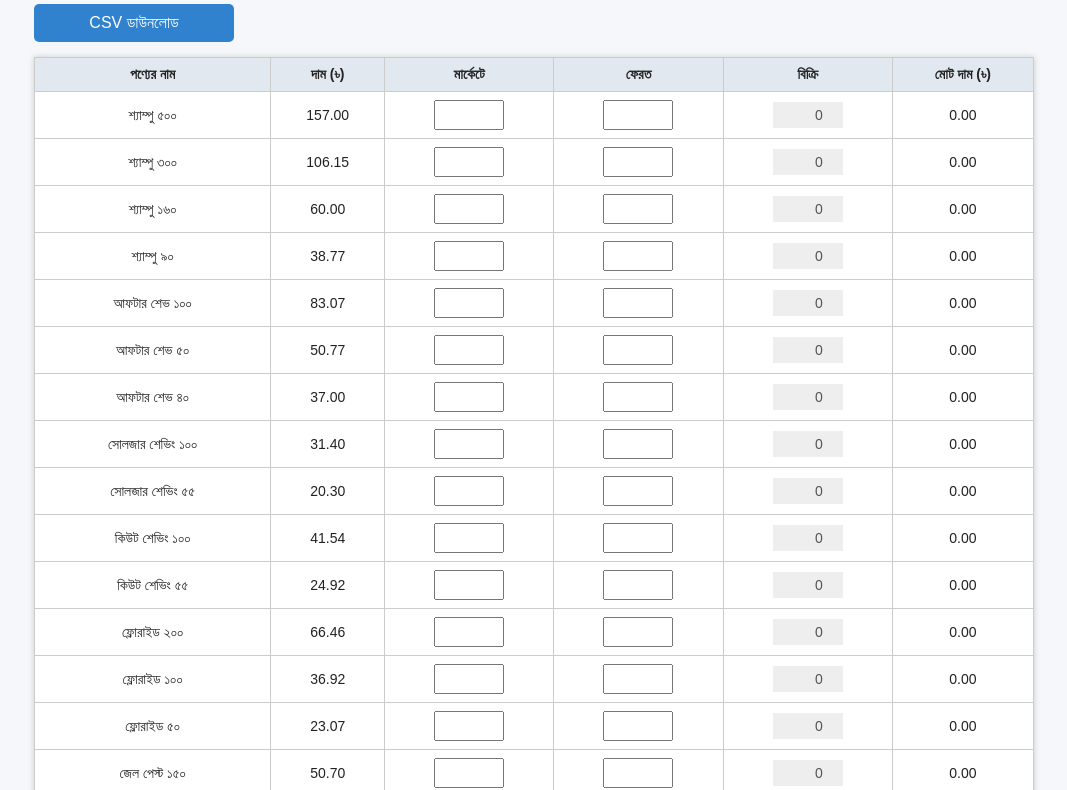
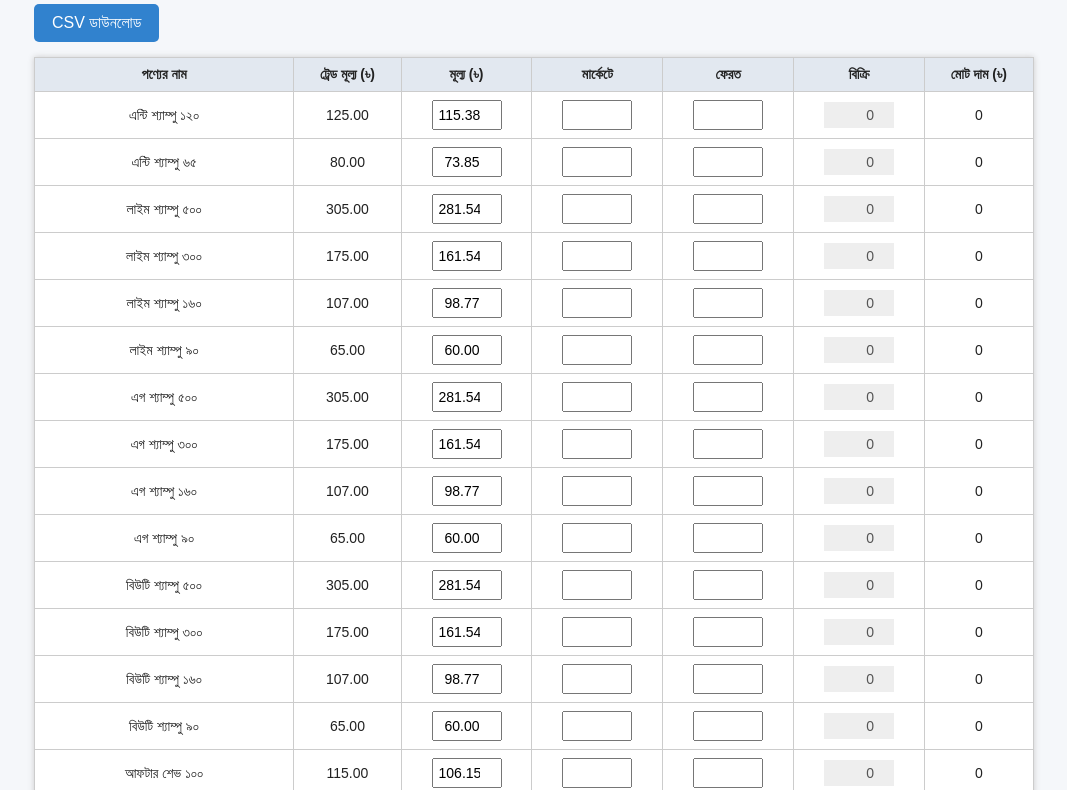
Before and after one commit to NafiulMiraj/AkibTradersSalesApp, a plain HTML site: page index.html in a window 1280 px wide. Shown: the part 81-871 px from the top of the page, without its empty margins (106-1173 px from the left). Drawn offline with Linux system fonts and the light colour scheme.

Commit message:
updated price

```diff
--- a/css/style.css
+++ b/css/style.css
@@ -1,55 +1,29 @@
 body {
-  font-family: 'SolaimanLipi', sans-serif, Arial;
+  font-family: 'SolaimanLipi', sans-serif, Arial, sans-serif;
   padding: 15px;
   background: #f5f7fa;
   color: #222;
   max-width: 1000px;
   margin: auto;
 }
+
 header {
   display: flex;
   align-items: center;
   gap: 15px;
   margin-bottom: 20px;
 }
+
 .logo {
   height: 50px;
-  width: 50px;
-  object-fit: contain;
+  width: auto;
 }
+
 h1 {
-  flex-grow: 1;
-  text-align: center;
   margin: 0;
-  font-weight: 700;
+  font-size: 24px;
 }
-table {
-  width: 100%;
-  border-collapse: collapse;
-  background: #fff;
-  box-shadow: 0 0 6px #ccc;
-}
-th, td {
-  border: 1px solid #ccc;
-  padding: 8px 6px;
-  text-align: center;
-  font-size: 14px;
-}
-th {
-  background: #e2e8f0;
-}
-input[type=number] {
-  width: 70px;
-  padding: 5px;
-  font-size: 14px;
-  text-align: right;
-  box-sizing: border-box;
-}
-input[readonly] {
-  background: #eee;
-  color: #555;
-  border: none;
-}
+
 button#downloadBtn {
   margin: 15px 0;
   padding: 10px 18px;
@@ -60,15 +34,45 @@ button#downloadBtn {
   cursor: pointer;
   border-radius: 5px;
   display: block;
+}
+
+table {
   width: 100%;
-  max-width: 200px;
+  border-collapse: collapse;
+  background: #fff;
+  box-shadow: 0 0 6px #ccc;
 }
+
+th, td {
+  border: 1px solid #ccc;
+  padding: 8px 6px;
+  text-align: center;
+  font-size: 14px;
+}
+
+th {
+  background: #e2e8f0;
+}
+
+input[type=number] {
+  width: 70px;
+  padding: 5px;
+  font-size: 14px;
+  text-align: right;
+  box-sizing: border-box;
+}
+
+input[readonly] {
+  background: #eee;
+  color: #555;
+  border: none;
+}
+
 footer {
+  text-align: center;
   margin-top: 30px;
-  text-align: center;
+  font-size: 14px;
   color: #555;
-  font-size: 14px;
-  font-weight: 600;
 }
 
 /* Responsive for small screens */
@@ -110,4 +114,7 @@ footer {
     padding: 6px 8px;
     box-sizing: border-box;
   }
+  .logo {
+    height: 40px;
+  }
 }
--- a/index.html
+++ b/index.html
@@ -19,7 +19,8 @@
     <thead>
       <tr>
         <th>পণ্যের নাম</th>
-        <th>দাম (৳)</th>
+        <th>ট্রেড মূল্য (৳)</th>
+        <th>মূল্য (৳)</th>
         <th>মার্কেটে</th>
         <th>ফেরত</th>
         <th>বিক্রি</th>
@@ -29,7 +30,7 @@
     <tbody></tbody>
     <tfoot>
       <tr>
-        <th colspan="4" style="text-align:right;">মোট বিক্রি</th>
+        <th colspan="5" style="text-align:right;">মোট বিক্রি</th>
         <th id="totalSold">0</th>
         <th id="totalPrice">0.00</th>
       </tr>
--- a/js/products.js
+++ b/js/products.js
@@ -1,97 +1,117 @@
 const products = [
-  ["শ্যাম্পু ৫০০", 157.00],
-  ["শ্যাম্পু ৩০০", 106.15],
-  ["শ্যাম্পু ১৬০", 60.00],
-  ["শ্যাম্পু ৯০", 38.77],
-  ["আফটার শেভ ১০০", 83.07],
-  ["আফটার শেভ ৫০", 50.77],
-  ["আফটার শেভ ৪০", 37.00],
-  ["সোলজার শেভিং ১০০", 31.40],
-  ["সোলজার শেভিং ৫৫", 20.30],
-  ["কিউট শেভিং ১০০", 41.54],
-  ["কিউট শেভিং ৫৫", 24.92],
-  ["ফ্লোরাইড ২০০", 66.46],
-  ["ফ্লোরাইড ১০০", 36.92],
-  ["ফ্লোরাইড ৫০", 23.07],
-  ["জেল পেস্ট ১৫০", 50.70],
-  ["স্মোকারস ১০০", 60.00],
-  ["স্মোকারস ৫০", 36.92],
-  ["পুদিনা ২০০", 55.40],
-  ["পুদিনা ১০০", 26.77],
-  ["পুদিনা ৫০", 20.31],
-  ["ফাস্টলেডি বড় ৬০", 161.54],
-  ["ফাস্টলেডি ছোট ১৫", 60.00],
-  ["ফাস্টলেডি নিউ ৬০", 193.85],
-  ["রোমান্স বড় ৬০", 184.62],
-  ["রোমান্স ছোট ১৫", 73.85],
-  ["রোমান্স নিউ ৬০", 92.30],
-  ["রোমান্স টুইস্ট ৫০", 193.85],
-  ["ফ্যান্টাসি বড় ৬০", 147.70],
-  ["ফ্যান্টাসি ছোট ১৫", 50.77],
-  ["ক্লাসিক বড় ৬০", 147.70],
-  ["ক্লাসিক ছোট ১৫", 50.77],
-  ["জেসমিন পারফিউম", 115.40],
-  ["ব্রটাল পারফিউম", 120.00],
-  ["ওয়ান হেভেন", 115.40],
-  ["হারবাল তেল ৩৩০", 161.53],
-  ["হারবাল তেল ১৬০", 96.92],
-  ["হারবাল তেল ৯০", 43.40],
-  ["আমলা তেল ২২৫", 113.54],
-  ["আমলা তেল ১১০", 60.00],
-  ["আমলা তেল ৫৫", 34.16],
-  ["রিফাইন্ড তেল ৩৩০", 147.70],
-  ["রিফাইন্ড তেল ১৬০", 83.07],
-  ["রিফাইন্ড তেল ৯০", 46.16],
-  ["রিফাইন্ড তেল ৪৫", 24.92],
-  ["কিউট তেল বড় ৩৩০", 147.70],
-  ["কিউট তেল মাঝারি ১৬০", 83.07],
-  ["কিউট তেল ছোট ৯০", 46.16],
-  ["কিউট তেল টুনি ৪৫", 24.92],
-  ["আতর চন্দন ১০", 65.00],
-  ["বেমিসাল ১০", 106.15],
-  ["মাসকালান্দার ১০", 106.15],
-  ["জান্নাতুল ফেরদৌস", 41.00],
-  ["জান্নাতুল নাঈম", 41.00],
-  ["চন্দন ৫", 41.00],
-  ["বসরাই গোলাপ", 41.00],
-  ["আতর গোলাপ", 41.00],
-  ["নেইল পলিশ রেগুলার", 43.38],
-  ["রিমুভার বড় ৬৫", 30.00],
-  ["রিমুভার ছোট ৩০", 15.43],
-  ["ইন্টারনেশনাল ক্রীম ১৩০", 55.40],
-  ["ইন্টারনেশনাল ক্রীম ৮৫", 40.60],
-  ["কিউট ভ্যানিশিং ক্রীম", 32.30],
-  ["কিউট স্নো ৫৫", 32.30],
-  ["কিউট স্নো ৭৫", 32.30],
-  ["লাবণী স্নো ৫৫", 32.30],
-  ["জেসমিন সাবান ১২৫", 36.92],
-  ["জেসমিন সাবান ৭৫", 23.08],
-  ["জেসমিন সাবান ৩০", 7.85],
-  ["লেমন সাবান ১২৫", 36.92],
-  ["লেমন সাবান ৭৫", 23.08],
-  ["লেমন সাবান ৩০", 7.85],
-  ["নিম সাবান ১২৫", 36.92],
-  ["নিম সাবান ৭৫", 23.08],
-  ["রোজ সাবান ১২৫", 36.92],
-  ["রোজ সাবান ৭৫", 23.08],
-  ["রোজ সাবান ৩০", 7.85],
-  ["ফ্রেঞ্চ পাউডার ৪০০", 92.30],
-  ["ফ্রেঞ্চ পাউডার ২২৫", 58.16],
-  ["ফ্রেঞ্চ পাউডার ১২৫", 41.54],
-  ["ফ্লাওয়ার ট্যালক ২০০", 58.16],
-  ["ফ্লাওয়ার ট্যালক ১০০", 35.08],
-  ["২৭ পাউডার ১৮০", 55.38],
-  ["২৭ পাউডার ১০০", 38.70],
-  ["প্রীকলি পাউডার ১০০", 39.70],
-  ["রোমান্স পাউডার ৪০০", 92.40],
-  ["রোমান্স পাউডার ২০০", 58.15],
-  ["রোমান্স পাউডার ১০০", 41.54],
-  ["লা্বনী লাক্সারি পাউডার", 31.40],
-  ["লাবণি রোজ পাউডার", 31.40],
-  ["লাভ গুডনাইট পাউডার", 39.70],
-  ["সান এন্ড শেড পাউডার", 41.54],
-  ["আইস কুল পাউডার", 43.38],
-  ["বেবি পাউডার ২০০", 60.00],
-  ["বেবি পাউডার ১১০", 39.70],
-  ["ইন্টার পাউডার ১০০", 0]
+  ["এন্টি শ্যাম্পু ১২০", 125],
+  ["এন্টি শ্যাম্পু ৬৫", 80],
+  ["লাইম শ্যাম্পু ৫০০", 305],
+  ["লাইম শ্যাম্পু ৩০০", 175],
+  ["লাইম শ্যাম্পু ১৬০", 107],
+  ["লাইম শ্যাম্পু ৯০", 65],
+  ["এগ শ্যাম্পু ৫০০", 305],
+  ["এগ শ্যাম্পু ৩০০", 175],
+  ["এগ শ্যাম্পু ১৬০", 107],
+  ["এগ শ্যাম্পু ৯০", 65],
+  ["বিউটি শ্যাম্পু ৫০০", 305],
+  ["বিউটি শ্যাম্পু ৩০০", 175],
+  ["বিউটি শ্যাম্পু ১৬০", 107],
+  ["বিউটি শ্যাম্পু ৯০", 65],
+  ["আফটার শেভ ১০০", 115],
+  ["আফটার শেভ ৫০", 68],
+  ["আফটার শেভ ৪০", 54],
+  ["সোলজার শেভিং ১০০", 52],
+  ["সোলজার শেভিং ৫৫", 31],
+  ["কিউট শেভিং ১০০", 52],
+  ["কিউট শেভিং ৫৫", 31],
+  ["ফ্লোরাইড ২০০", 82],
+  ["ফ্লোরাইড ১০০", 50],
+  ["ফ্লোরাইড ৫০", 32],
+  ["জেল পেস্ট ১৫০", 80],
+  ["স্মোকারস ১০০", 165],
+  ["পুদিনা ২০০", 80],
+  ["পুদিনা ১০০", 49],
+  ["পুদিনা ৫০", 32],
+  ["ফাস্টলেডি বড় ৬০", 425],
+  ["ফাস্টলেডি ছোট ১৫", 155],
+  ["ফাস্টলেডি প্রিমিয়ার ৬০", 520],
+  ["রোমান্স বড় ৬০", 425],
+  ["রোমান্স ছোট ১৫", 155],
+  ["রোমান্স নিউ ৪৫", 350],
+  ["রোমান্স স্প্রে ১৫", 202],
+  ["রোমান্স টুইস্ট ৫০", 520],
+  ["ফ্যান্টাসি বড় ৬০", 415],
+  ["ফ্যান্টাসি স্প্রে ৩৫", 330],
+  ["ফ্যান্টাসি ছোট ১৫", 143],
+  ["ক্লাসিক বড় ৬০", 415],
+  ["ক্লাসিক ছোট ১৫", 143],
+  ["জেসমিন পারফিউম", 350],
+  ["ব্রটাল পারফিউম", 350],
+  ["ওয়ান হেভেন", 350],
+  ["বিগ বস বড় ৬০", 425],
+  ["বিগ বস ছোট ৩৫", 355],
+  ["ইভিনিং পার্টি বড় ৬০", 425],
+  ["ইভিনিং পার্টি ছোট ৩৫", 355],
+  ["লাভ এন্ড লাভ ৩৫", 355],
+  ["হারবাল তেল ৩৩০", 330],
+  ["হারবাল তেল ১৬০", 133],
+  ["হারবাল তেল ৯০", 78],
+  ["আমলা তেল ২২৫", 170],
+  ["আমলা তেল ১১০", 84],
+  ["আমলা তেল ৫৫", 50],
+  ["রিফাইন্ড তেল ৩৩০", 240],
+  ["রিফাইন্ড তেল ১৬০", 137],
+  ["রিফাইন্ড তেল ৯০", 76],
+  ["রিফাইন্ড তেল ৪৫", 36],
+  ["কিউট তেল বড় ৩৩০", 240],
+  ["কিউট তেল মাঝারি ১৬০", 137],
+  ["কিউট তেল ছোট ৯০", 76],
+  ["কিউট তেল টুনি ৪৫", 36],
+  ["আতর চন্দন ১০", 112],
+  ["বেমিসাল ১০", 220],
+  ["মাসকালান্দার ১০", 220],
+  ["জান্নাতুল ফেরদৌস", 67],
+  ["জান্নাতুল নাঈম", 67],
+  ["চন্দন ৫", 67],
+  ["বসরাই গোলাপ", 67],
+  ["আতর গোলাপ", 67],
+  ["মাসকালান্দার ৫", 112],
+  ["বেমিসাল ৫", 112],
+  ["নেইল পলিশ রেগুলার", 59],
+  ["রিমুভার বড় ৬৫", 51],
+  ["রিমুভার ছোট ৩০", 30],
+  ["নেইল পলিশ এক্সট্রা সাইন ১০", 75],
+  ["নেইল এনামেল ১৫", 120],
+  ["ইন্টারনেশনাল ক্রীম ১৩০", 100],
+  ["ইন্টারনেশনাল ক্রীম ৮৫", 68],
+  ["কিউট ফেয়ারনেস ভ্যানিশিং ক্রীম ৭০", 60],
+  ["কিউট পার্ল স্নো ৫৫", 52],
+  ["বৌরানি স্নো ৫৫", 52],
+  ["জেসমিন সাবান ১২৫", 57],
+  ["জেসমিন সাবান ৭৫", 40],
+  ["জেসমিন সাবান ৩০", 13],
+  ["লেমন সাবান ১২৫", 57],
+  ["লেমন সাবান ৭৫", 40],
+  ["লেমন সাবান ৩০", 13],
+  ["নিম সাবান ১২৫", 65],
+  ["নিম সাবান ৭৫", 44],
+  ["রোজ সাবান ১২৫", 57],
+  ["রোজ সাবান ৭৫", 40],
+  ["রোজ সাবান ৩০", 13],
+  ["ফ্রেঞ্চ পাউডার ৪০০", 170],
+  ["ফ্রেঞ্চ পাউডার ২২৫", 107],
+  ["ফ্রেঞ্চ পাউডার ১২৫", 65],
+  ["ফ্লাওয়ার ট্যালক ২০০", 83],
+  ["ফ্লাওয়ার ট্যালক ১০০", 49],
+  ["২৭ পাউডার ১৮০", 102],
+  ["২৭ পাউডার ১০০", 62],
+  ["প্রীকলি পাউডার ১০০", 59],
+  ["শীতল পরশ পাউডার ১০০", 63],
+  ["রোমান্স পাউডার ৪০০", 170],
+  ["রোমান্স পাউডার ২০০", 107],
+  ["রোমান্স পাউডার ১০০", 65],
+  ["লা্বনী লাক্সারি পাউডার", 45],
+  ["লাবণি রোজ পাউডার", 45],
+  ["লাভ গুডনাইট পাউডার", 53],
+  ["সান এন্ড শেড পাউডার", 61],
+  ["বেবি পাউডার ২০০", 135],
+  ["বেবি পাউডার ১১০", 85],
+  ["ইন্টার পাউডার ২০০", 102],
+  ["ইন্টার পাউডার ১০০", 56]
 ];
--- a/js/scripts.js
+++ b/js/scripts.js
@@ -1,32 +1,68 @@
-// লোকাল স্টোরেজ থেকে ডেটা লোড (নাহলে খালি অবজেক্ট)
-let data = JSON.parse(localStorage.getItem("productData")) || {};
+// products.js should define "products" array before this script
+
+// Load saved data or create default, but reset market and ret to empty string on page load
+let savedData = JSON.parse(localStorage.getItem("productData")) || {};
+let data = {};
+products.forEach(([, tradePrice], i) => {
+  data[i] = {
+    market: "",  // ফাঁকা শুরুতে
+    ret: "",     // ফাঁকা শুরুতে
+    mullo: savedData[i]?.mullo || ((tradePrice * 12) / 13).toFixed(2),
+  };
+});
 
 const tbody = document.querySelector("#productTable tbody");
 
 function renderTable() {
   tbody.innerHTML = "";
-  products.forEach(([name, price], i) => {
-    if (!data[i]) data[i] = { market:"", ret:"" };
+  products.forEach(([name, tradePrice], i) => {
     const tr = document.createElement("tr");
 
+    // পণ্যের নাম
     let td = document.createElement("td");
     td.textContent = name;
-    td.setAttribute("data-label","পণ্যের নাম");
+    td.setAttribute("data-label", "পণ্যের নাম");
     tr.appendChild(td);
 
+    // ট্রেড মূল্য (readonly)
     td = document.createElement("td");
-    td.textContent = price.toFixed(2);
-    td.setAttribute("data-label","দাম (৳)");
+    td.textContent = tradePrice.toFixed(2);
+    td.setAttribute("data-label", "ট্রেড মূল্য (৳)");
     tr.appendChild(td);
 
+    // মূল্য (editable)
     td = document.createElement("td");
-    td.setAttribute("data-label","মার্কেটে");
+    td.setAttribute("data-label", "মূল্য (৳)");
+    const inputMullo = document.createElement("input");
+    inputMullo.type = "number";
+    inputMullo.min = 0;
+    inputMullo.step = "0.01";
+    inputMullo.value = data[i].mullo;
+    inputMullo.addEventListener("input", () => {
+      data[i].mullo = inputMullo.value;
+      updateRow(i);
+      saveData();
+      updateTotals();
+    });
+    td.appendChild(inputMullo);
+    tr.appendChild(td);
+
+    // মার্কেটে ইনপুট (empty string by default)
+    td = document.createElement("td");
+    td.setAttribute("data-label", "মার্কেটে");
     const inputMarket = document.createElement("input");
     inputMarket.type = "number";
     inputMarket.min = 0;
     inputMarket.value = data[i].market;
+    inputMarket.placeholder = "";  // ফাঁকা প্লেসহোল্ডার
     inputMarket.addEventListener("input", () => {
-      data[i].market = inputMarket.value;
+      // যদি ফাঁকা বা নেতিবাচক, তাহলে "" রাখো
+      const val = inputMarket.value;
+      if(val === "" || Number(val) < 0) {
+        data[i].market = "";
+      } else {
+        data[i].market = Number(val);
+      }
       updateRow(i);
       saveData();
       updateTotals();
@@ -34,14 +70,21 @@ function renderTable() {
     td.appendChild(inputMarket);
     tr.appendChild(td);
 
+    // ফেরত ইনপুট (empty string by default)
     td = document.createElement("td");
-    td.setAttribute("data-label","ফেরত");
+    td.setAttribute("data-label", "ফেরত");
     const inputRet = document.createElement("input");
     inputRet.type = "number";
     inputRet.min = 0;
     inputRet.value = data[i].ret;
+    inputRet.placeholder = "";
     inputRet.addEventListener("input", () => {
-      data[i].ret = inputRet.value;
+      const val = inputRet.value;
+      if(val === "" || Number(val) < 0) {
+        data[i].ret = "";
+      } else {
+        data[i].ret = Number(val);
+      }
       updateRow(i);
       saveData();
       updateTotals();
@@ -49,18 +92,30 @@ function renderTable() {
     td.appendChild(inputRet);
     tr.appendChild(td);
 
+    // বিক্রি (readonly)
     td = document.createElement("td");
-    td.setAttribute("data-label","বিক্রি");
+    td.setAttribute("data-label", "বিক্রি");
     const inputSold = document.createElement("input");
     inputSold.type = "number";
     inputSold.readOnly = true;
-    inputSold.value = Math.max(0, (Number(data[i].market) || 0) - (Number(data[i].ret) || 0));
+
+    // sold হিসাব করতে, মার্কেটে ও ফেরত দুইটাই number হলে করবে, নাহলে 0
+    const marketVal = Number(data[i].market);
+    const retVal = Number(data[i].ret);
+    let soldVal = 0;
+    if (!isNaN(marketVal) && !isNaN(retVal)) {
+      soldVal = Math.max(0, marketVal - retVal);
+    }
+    inputSold.value = soldVal;
     td.appendChild(inputSold);
     tr.appendChild(td);
 
+    // মোট দাম (readonly), Math.ceil করে দেখাবে
     td = document.createElement("td");
-    td.setAttribute("data-label","মোট দাম (৳)");
-    td.textContent = (((Number(data[i].market) || 0) - (Number(data[i].ret) || 0)) * price).toFixed(2);
+    td.setAttribute("data-label", "মোট দাম (৳)");
+    const mulloNum = parseFloat(data[i].mullo) || 0;
+    const totalPrice = Math.ceil(mulloNum * soldVal);
+    td.textContent = totalPrice;
     tr.appendChild(td);
 
     tbody.appendChild(tr);
@@ -69,28 +124,39 @@ function renderTable() {
 
 function updateRow(i) {
   const tr = tbody.children[i];
-  const price = products[i][1];
-  const market = Number(data[i].market) || 0;
-  const ret = Number(data[i].ret) || 0;
-  const sold = Math.max(0, market - ret);
 
-  const inputSold = tr.children[4].querySelector("input");
-  inputSold.value = sold;
+  const marketVal = Number(data[i].market);
+  const retVal = Number(data[i].ret);
+  let soldVal = 0;
+  if (!isNaN(marketVal) && !isNaN(retVal)) {
+    soldVal = Math.max(0, marketVal - retVal);
+  }
 
-  tr.children[5].textContent = (price * sold).toFixed(2);
+  // বিক্রি আপডেট (index 5)
+  const inputSold = tr.children[5].querySelector("input");
+  inputSold.value = soldVal;
+
+  // মোট দাম আপডেট (index 6)
+  const mulloNum = parseFloat(data[i].mullo) || 0;
+  const totalPrice = Math.ceil(mulloNum * soldVal);
+  tr.children[6].textContent = totalPrice;
 }
 
 function updateTotals() {
   let totalSold = 0, totalPrice = 0;
   products.forEach((p, i) => {
-    const market = Number(data[i]?.market) || 0;
-    const ret = Number(data[i]?.ret) || 0;
-    const sold = Math.max(0, market - ret);
+    const marketVal = Number(data[i]?.market);
+    const retVal = Number(data[i]?.ret);
+    let sold = 0;
+    if (!isNaN(marketVal) && !isNaN(retVal)) {
+      sold = Math.max(0, marketVal - retVal);
+    }
     totalSold += sold;
-    totalPrice += sold * p[1];
+    const mullo = parseFloat(data[i]?.mullo) || 0;
+    totalPrice += mullo * sold;
   });
   document.getElementById("totalSold").textContent = totalSold;
-  document.getElementById("totalPrice").textContent = totalPrice.toFixed(2);
+  document.getElementById("totalPrice").textContent = Math.ceil(totalPrice);
 }
 
 function saveData() {
@@ -98,18 +164,24 @@ function saveData() {
 }
 
 function downloadCSV() {
-  let csv = "পণ্যের নাম,দাম (৳),মার্কেটে,ফেরত,বিক্রি,মোট দাম (৳)\n";
+  let csv = "পণ্যের নাম,ট্রেড মূল্য (৳),মূল্য (৳),মার্কেটে,ফেরত,বিক্রি,মোট দাম (৳)\n";
   products.forEach((p, i) => {
     const name = p[0];
-    const price = p[1].toFixed(2);
+    const tradePrice = p[1].toFixed(2);
+    const mullo = data[i]?.mullo || ((p[1] * 12) / 13).toFixed(2);
     const market = data[i]?.market || "";
     const ret = data[i]?.ret || "";
-    const sold = Math.max(0, (Number(market) || 0) - (Number(ret) || 0));
-    const total = (sold * p[1]).toFixed(2);
-    csv += `"${name}",${price},${market},${ret},${sold},${total}\n`;
+    const marketNum = Number(market);
+    const retNum = Number(ret);
+    let sold = 0;
+    if (!isNaN(marketNum) && !isNaN(retNum)) {
+      sold = Math.max(0, marketNum - retNum);
+    }
+    const total = Math.ceil(parseFloat(mullo) * sold);
+    csv += `"${name}",${tradePrice},${mullo},${market},${ret},${sold},${total}\n`;
   });
 
-  const blob = new Blob([csv], {type: "text/csv;charset=utf-8;"});
+  const blob = new Blob([csv], { type: "text/csv;charset=utf-8;" });
   const url = URL.createObjectURL(blob);
   const a = document.createElement("a");
   a.href = url;
@@ -120,5 +192,6 @@ function downloadCSV() {
 
 document.getElementById("downloadBtn").addEventListener("click", downloadCSV);
 
+// Initial render and totals update
 renderTable();
 updateTotals();
```
